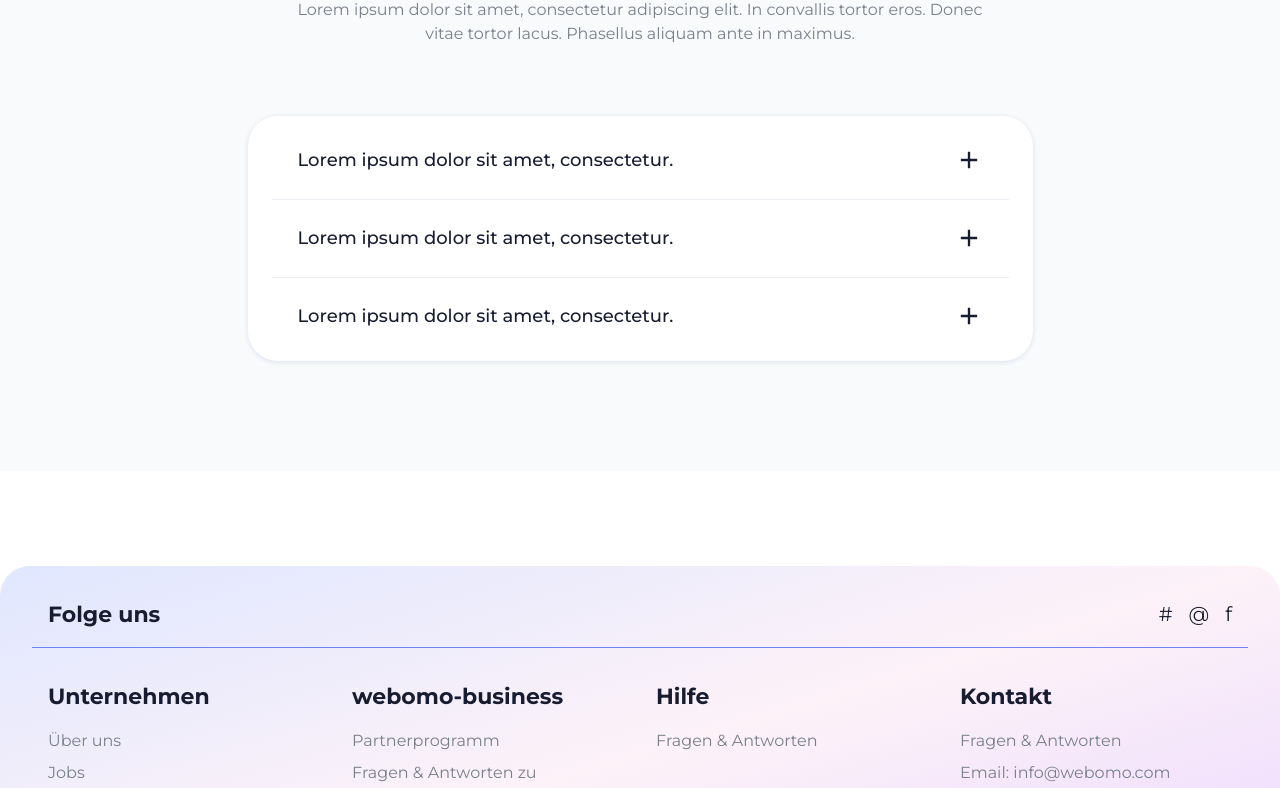
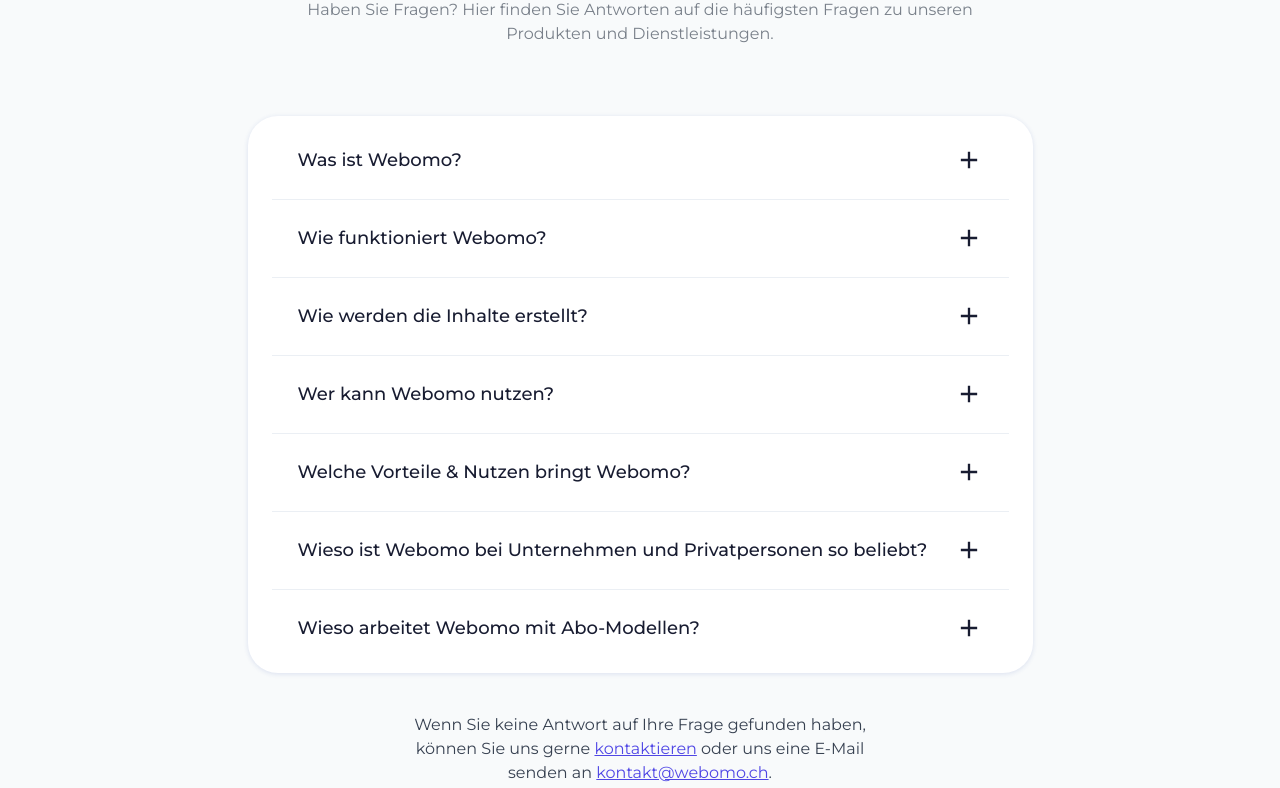
Before and after one commit to dawidglap/demo-webomo, a Next.js app: page /price in a window 1280 px wide. Shown: the part 2100-2888 px from the top of the page. Built offline with nearby package versions, Linux system fonts and the light colour scheme; no server answers.

Commit message:
updated faq webomo

```diff
--- a/src/components/Faq/faqData.tsx
+++ b/src/components/Faq/faqData.tsx
@@ -3,21 +3,45 @@
 const faqData: FAQ[] = [
   {
     id: 1,
-    title: "Lorem ipsum dolor sit amet, consectetur.",
+    title: "Was ist Webomo?",
     details:
-      "We provide digital experience services to startups and small businesses. We help our clients succeed by creating brand identities, digital experiences. Praesent vel nibh a tellus dictum gravida sed tempor nunc.",
+      "Webomo ist ein Marketing KI-Tool, das zugleich als professionelle Marketing-Agentur agiert. Es hilft Unternehmen und Privatpersonen dabei, ihre Reichweite zu maximieren. Mit der Kombination aus KI-Tools und persönlicher Expertenbetreuung sorgt Webomo für Effizienz und Kreativität in perfektem Einklang.",
   },
   {
     id: 2,
-    title: "Lorem ipsum dolor sit amet, consectetur.",
+    title: "Wie funktioniert Webomo?",
     details:
-      "We provide digital experience services to startups and small businesses. We help our clients succeed by creating brand identities, digital experiences. Praesent vel nibh a tellus dictum gravida sed tempor nunc.",
+      "Webomo revolutioniert die Content-Erstellung, indem es kreative Video-Posts, Stories und mehr für Social-Media-Kanäle wie Instagram, Facebook, LinkedIn, YouTube und TikTok erstellt. Mit einer automatisierten Veröffentlichung über 12 Monate und umfassenden Reporterkennzahlen optimiert es die Reichweite und Interaktion.",
   },
   {
     id: 3,
-    title: "Lorem ipsum dolor sit amet, consectetur.",
+    title: "Wie werden die Inhalte erstellt?",
     details:
-      "We provide digital experience services to startups and small businesses. We help our clients succeed by creating brand identities, digital experiences. Praesent vel nibh a tellus dictum gravida sed tempor nunc.",
+      "Die Inhalte entstehen durch individuelle Fotoshootings und Videoaufnahmen direkt vor Ort bei den Kunden. Das Material wird in eine KI eingespeist, die daraufhin ausdrucksstarke Inhalte erschafft. Der direkte Kontakt zum Kunden stellt sicher, dass die Strategien authentisch und lebendig umgesetzt werden.",
+  },
+  {
+    id: 4,
+    title: "Wer kann Webomo nutzen?",
+    details:
+      "Webomo kann von Unternehmen und Privatpersonen genutzt werden, die ihre Kundenbasis erweitern, ihre Markenbekanntheit steigern oder ihren Umsatz erhöhen möchten. Es ist sowohl für kleine Unternehmen als auch große Marken geeignet, die ihre Sichtbarkeit und Reichweite verbessern wollen.",
+  },
+  {
+    id: 5,
+    title: "Welche Vorteile & Nutzen bringt Webomo?",
+    details:
+      "Webomo spart wertvolle Zeit, senkt Kosten und liefert präzise Insights durch KI-gestützte Analysen. Mit maßgeschneiderten Strategien ermöglicht Webomo eine erhebliche Umsatzsteigerung und langfristigen Erfolg für Unternehmen.",
+  },
+  {
+    id: 6,
+    title: "Wieso ist Webomo bei Unternehmen und Privatpersonen so beliebt?",
+    details:
+      "Webomo bietet eine einzigartige Möglichkeit, die Reichweite durch Affiliate-Marketing zu erhöhen. Der internationale Ansatz öffnet Türen auf lokalen und globalen Märkten und schafft die ideale Umgebung für den Erfolg – egal ob für Startups oder etablierte Marken.",
+  },
+  {
+    id: 7,
+    title: "Wieso arbeitet Webomo mit Abo-Modellen?",
+    details:
+      "Webomo bietet flexible Abo-Modelle, die sich an individuelle Bedürfnisse anpassen lassen. Kunden profitieren von automatischen Updates und neuen Funktionen, die auf dem neuesten Stand bleiben, ohne zusätzlichen Aufwand. Dadurch werden Komplexität und Kosten im Marketing reduziert.",
   },
 ];
 
--- a/src/components/Faq/index.tsx
+++ b/src/components/Faq/index.tsx
@@ -19,20 +19,21 @@
         className="relative z-10 bg-[#F8FAFB] py-[110px] dark:bg-[#15182B]"
       >
         <div className="container">
+          {/* FAQ Header */}
           <div
             className="wow fadeInUp mx-auto mb-14 max-w-[690px] text-center lg:mb-[70px]"
             data-wow-delay=".2s"
           >
             <h2 className="mb-4 text-3xl font-bold text-black dark:text-white sm:text-4xl md:text-[44px] md:leading-tight">
-              Frequently Asked Questions
+              Häufig gestellte Fragen
             </h2>
             <p className="text-base text-body">
-              Lorem ipsum dolor sit amet, consectetur adipiscing elit. In
-              convallis tortor eros. Donec vitae tortor lacus. Phasellus aliquam
-              ante in maximus.
+              Haben Sie Fragen? Hier finden Sie Antworten auf die häufigsten
+              Fragen zu unseren Produkten und Dienstleistungen.
             </p>
           </div>
 
+          {/* FAQ Items */}
           <div
             className="faqs wow fadeInUp mx-auto w-full max-w-[785px] rounded-[30px] bg-white px-6 py-[6px] shadow-card dark:bg-black dark:shadow-card-dark"
             data-wow-delay=".3s"
@@ -44,6 +45,28 @@
               />
             ))}
           </div>
+
+          {/* Contact Section */}
+          <div className="mt-10 text-center">
+            <p className="mx-auto max-w-lg text-base text-gray-700 dark:text-gray-300">
+              Wenn Sie keine Antwort auf Ihre Frage gefunden haben, können Sie
+              uns gerne{" "}
+              <a
+                href="/kontakt"
+                className="text-indigo-600 underline hover:text-indigo-800 dark:text-indigo-400"
+              >
+                kontaktieren
+              </a>{" "}
+              oder uns eine E-Mail senden an{" "}
+              <a
+                href="mailto:kontakt@webomo.ch"
+                className="text-indigo-600 underline hover:text-indigo-800 dark:text-indigo-400"
+              >
+                kontakt@webomo.ch
+              </a>
+              .
+            </p>
+          </div>
         </div>
       </section>
     </>
```
